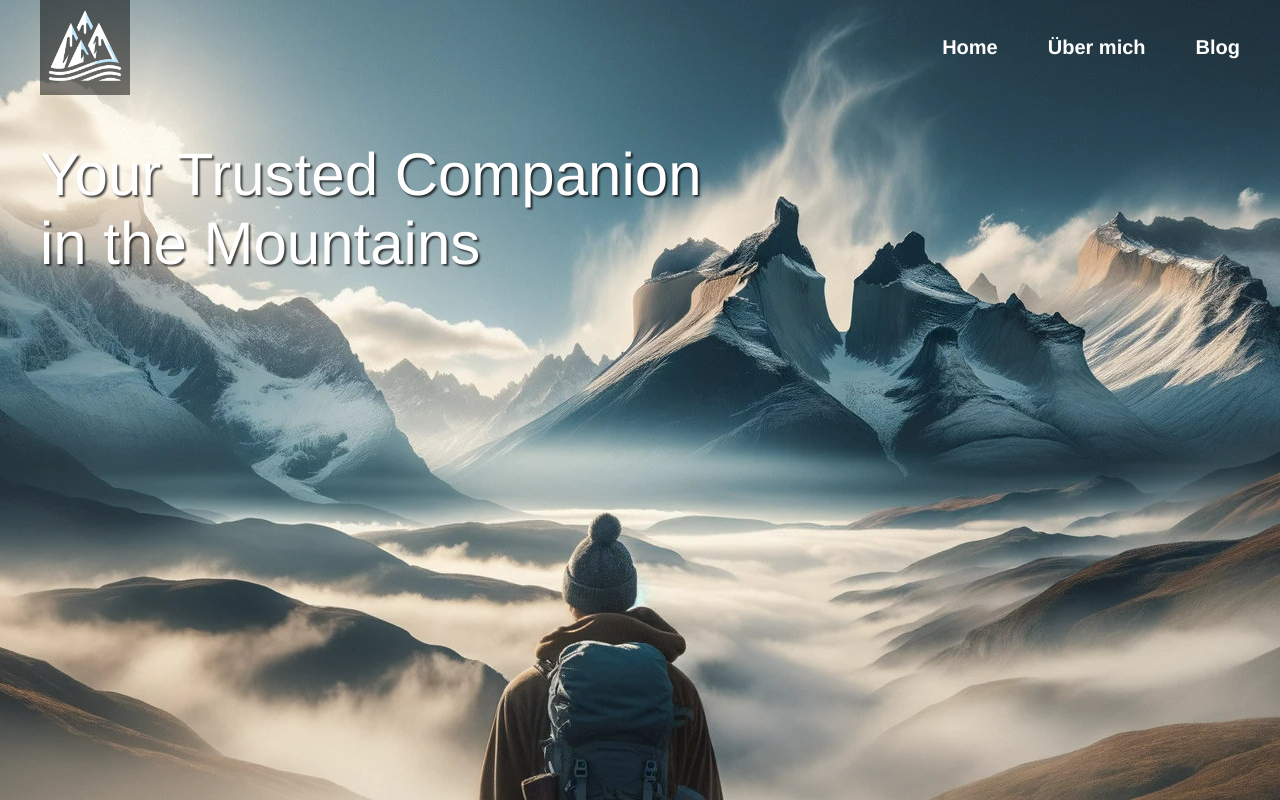
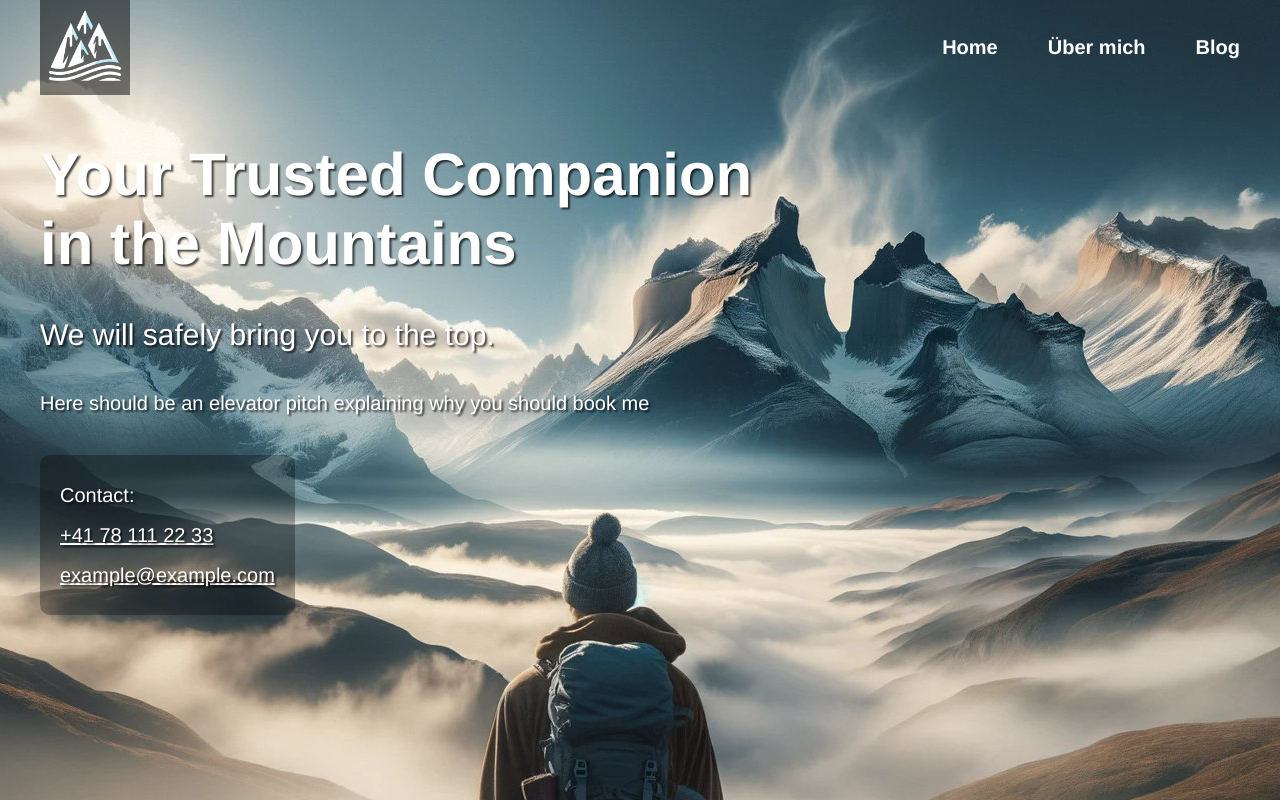
Before and after one commit to Riatomerehentroweard/portfolio, an Angular app: page /home in a window 1280 px wide. Built offline with nearby package versions, Linux system fonts and the light colour scheme.

Commit message:
minor fixed to home page

```diff
--- a/src/app/core/components/header/header.component.scss
+++ b/src/app/core/components/header/header.component.scss
@@ -16,10 +16,15 @@
 
   &__logo-container {
     background-color: rgba(0, 0, 0, 0.5);
+    margin-right: 0.5rem;
   }
 
   &__logo {
     height: 4.5rem;
+
+    @media (max-width: 699px) {
+      height: 3rem;
+    }
   }
 
   &__links {
--- a/src/app/home/home/home.component.html
+++ b/src/app/home/home/home.component.html
@@ -4,5 +4,19 @@
     <div class="content__title">
       Your Trusted Companion in the Mountains
     </div>
+
+    <div class="content__sub-title">
+      We will safely bring you to the top.
+    </div>
+
+    <div class="content__sub-text">
+      Here should be an elevator pitch explaining why you should book me
+    </div>
+
+    <div class="content__contact">
+      Contact:<br/>
+      <a href="tel:+1234567890">+41 78 111 22 33</a><br/>
+      <a href="mailto:example@example.com">example@example.com</a>
+    </div>
   </div>
 </div>
--- a/src/app/home/home/home.component.scss
+++ b/src/app/home/home/home.component.scss
@@ -15,19 +15,61 @@
 
 .content {
   padding-top: 5rem;
+  color: white;
+  margin-left: 2rem;
+  text-shadow: 2px 2px 2px rgba(0, 0, 0, 0.7);
+
+  @media (max-width: 699px) {
+    margin-left: 0.5rem;
+  }
 
   &__title {
-    color: white;
     font-size: 3rem;
-    margin-left: 2rem;
+    font-weight: bold;
     margin-top: 2rem;
-    max-width: 35rem;
-    text-shadow: 2px 2px 2px rgba(0, 0, 0, 0.7);
+    max-width: 38rem;
+
 
     @media (max-width: 699px) {
-      margin-left: 0.5rem;
       max-width: 100%;
       font-size: 2rem;
     }
   }
+
+  &__sub-title {
+    font-size: 1.5rem;
+    margin-top: 2rem;
+
+    @media (max-width: 699px) {
+      margin-top: 1rem;
+      font-size: 1rem;
+    }
+  }
+
+  &__sub-text {
+    font-size: 1rem;
+    margin-top: 2rem;
+
+    @media (max-width: 699px) {
+      margin-top: 1rem;
+      font-size: 0.9rem;
+    }
+  }
+
+  &__contact {
+    margin-top: 2rem;
+    background-color: rgba(0, 0, 0, 0.3);
+    padding: 1rem;
+    line-height: 2rem;
+    width: fit-content;
+    border-radius: 10px;
+
+    & a {
+      color: white;
+    }
+
+    @media (max-width: 699px) {
+      margin-top: 1rem;
+    }
+  }
 }
```
Also changed, not shown: src/app/about/about.module.ts (added, +12 -0 lines).
